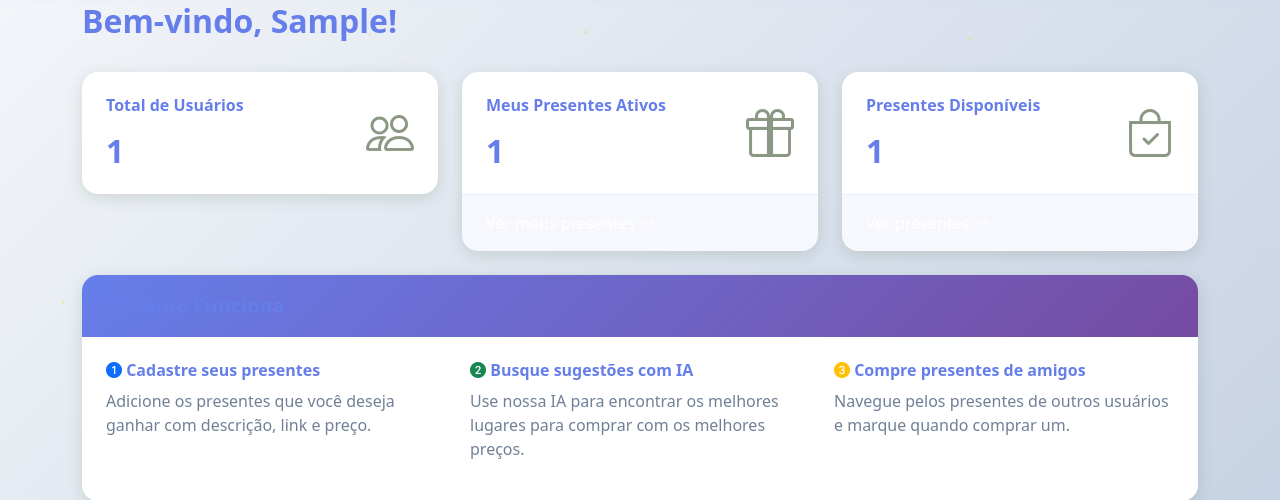
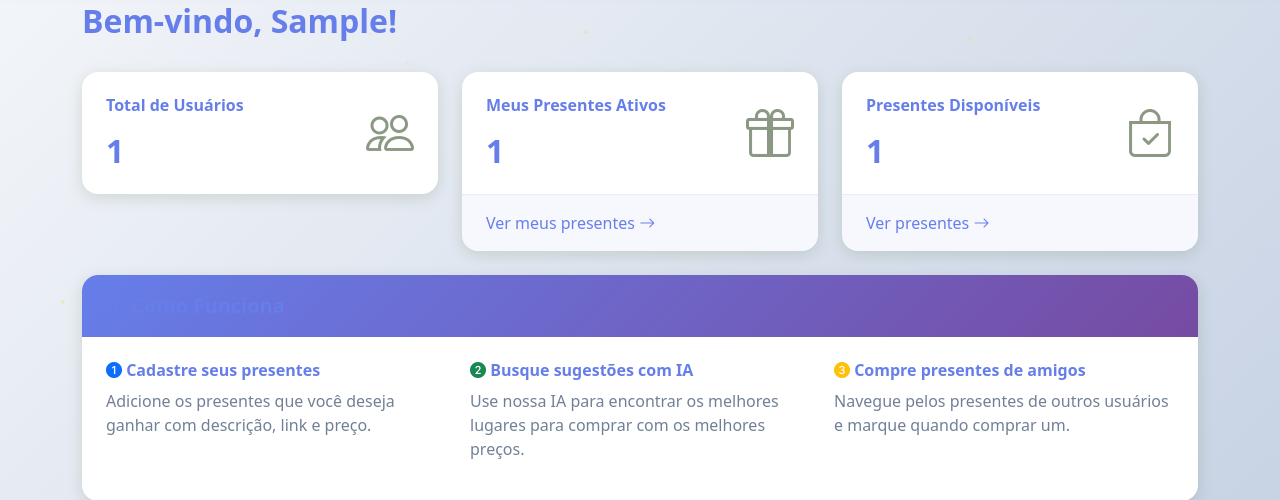
Before and after one commit to Maxwbh/Lista_de_Presentes, a Django app: page /dashboard/ in a window 1280 px wide. Shown: the part 118-618 px from the top of the page. Run offline with Django 5.2, Linux system fonts and the light colour scheme; a user stored in the database is signed in; tables that the repository leaves empty hold one stand-in row (values such as "Sample post"); data that the repository does not hold is empty; parts of the project's set-up code (start-up, migrations or seed data) failed here and were passed over.

Commit message:
Change text color to primary purple in purple theme

```diff
--- a/static/purple-gradient-theme.css
+++ b/static/purple-gradient-theme.css
@@ -160,7 +160,7 @@ body.purple-theme .view-toggle-btn:hover:not(.active) {
 
 /* Branco puro em fundos escuros */
 body.purple-theme .text-white {
-    color: #ffffff !important;
+    color: var(--primary-purple) !important;
 }
 
 /* Em backgrounds claros, trocar para texto escuro */
```
